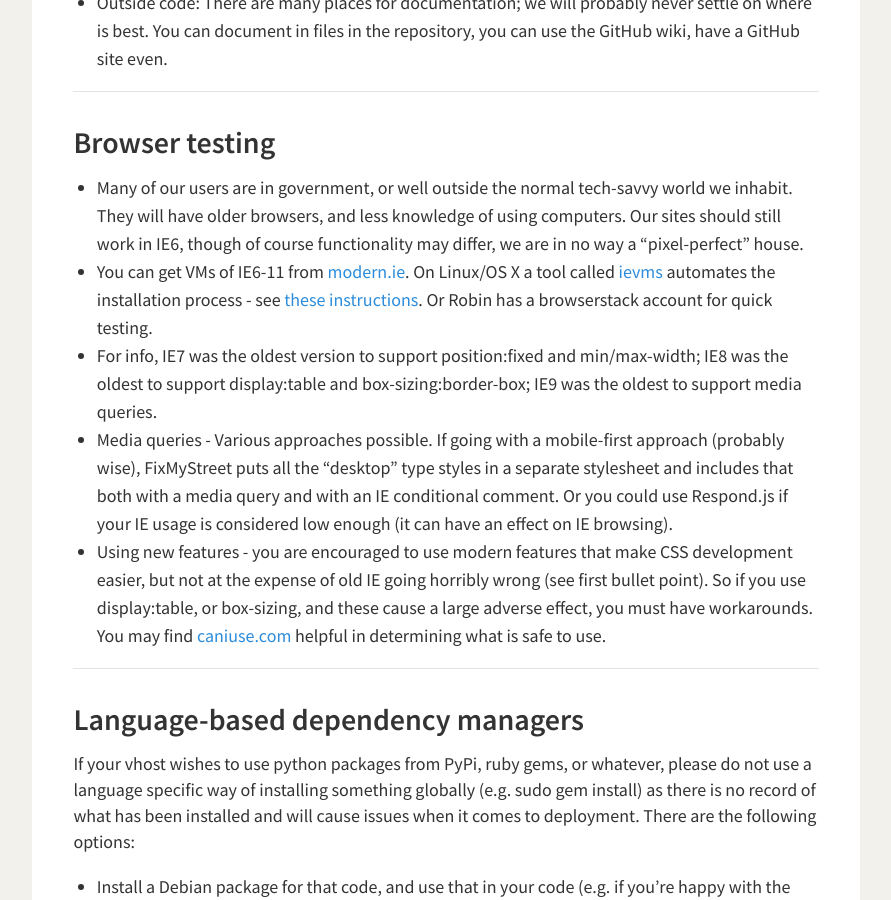
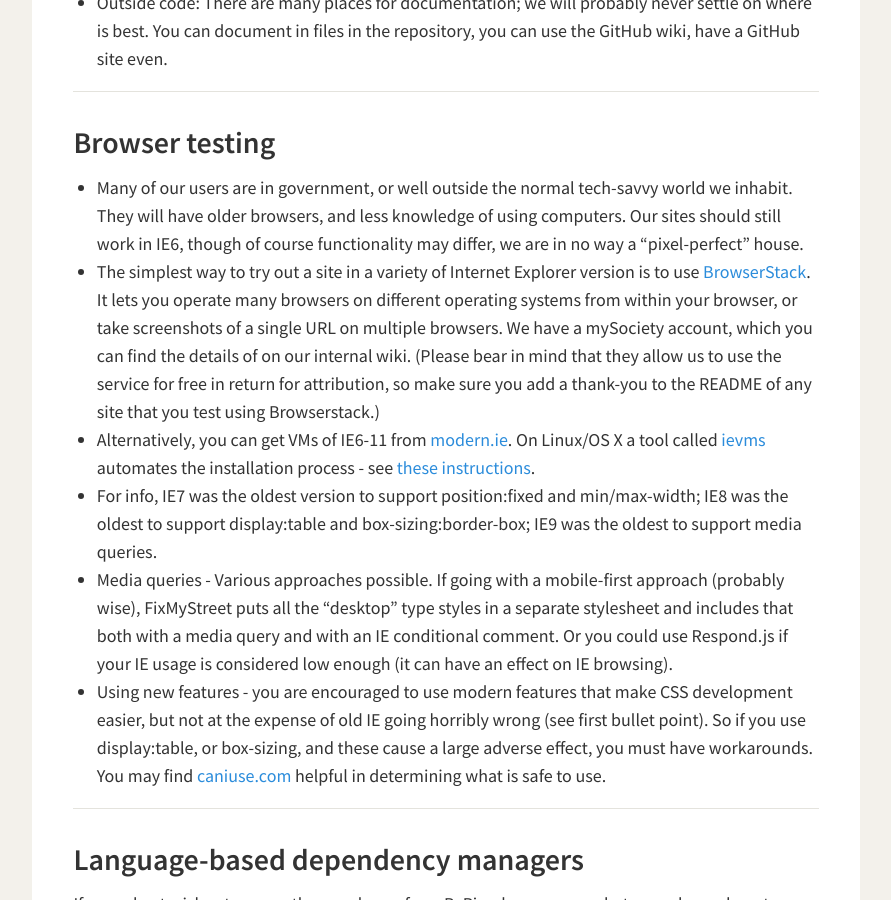
Before and after one commit to mysociety/mysociety.github.io, a Jekyll site: the page built from coding-standards.md, in a window 1280 px wide and 900 px high, scrolled down 5901 px. Shown: the whole window, without its empty margins (56-947 px from the left). Built offline with Jekyll 4.4.1, drawn with Linux system fonts in a browser that asks for light colours.

Commit message:
In the section on testing on IE, mention our Browserstack account
Thanks to Tony Bowden (@tmtmtmtm) for spotting that was out of date,
and suggested using the account of an ex-employee.

```diff
--- a/coding-standards.md
+++ b/coding-standards.md
@@ -263,12 +263,21 @@
   world we inhabit. They will have older browsers, and less knowledge of using
   computers. Our sites should still work in IE6, though of course functionality
   may differ, we are in no way a "pixel-perfect" house.
-* You can get VMs of IE6-11 from
+* The simplest way to try out a site in a variety of Internet
+  Explorer version is to use
+  [BrowserStack](https://www.browserstack.com/).  It lets you
+  operate many browsers on different operating systems from
+  within your browser, or take screenshots of a single URL on
+  multiple browsers. We have a mySociety account, which you can
+  find the details of on our internal wiki. (Please bear in mind
+  that they allow us to use the service for free in return for
+  attribution, so make sure you add a thank-you to the README of
+  any site that you test using Browserstack.)
+* Alternatively, you can get VMs of IE6-11 from
   [modern.ie](http://www.modern.ie/en-US/virtualization-tools#downloads). On
   Linux/OS X a tool called [ievms](https://github.com/xdissent/ievms) automates
   the installation process - see [these
-  instructions](https://github.com/xdissent/ievms#installation). Or Robin has a
-  browserstack account for quick testing.
+  instructions](https://github.com/xdissent/ievms#installation).
 * For info, IE7 was the oldest version to support position:fixed and
   min/max-width; IE8 was the oldest to support display:table and
   box-sizing:border-box; IE9 was the oldest to support media queries.
```
